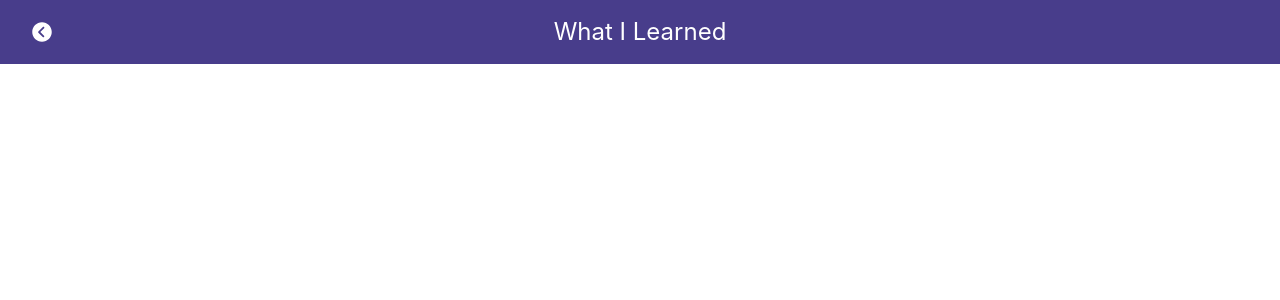
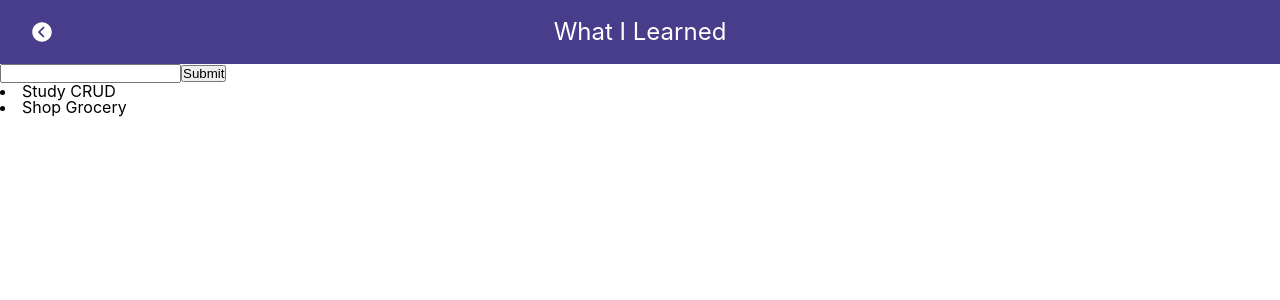
Before and after one commit to saebomp/todayilearned, a React (Create React App) app: page /crud in a window 1280 px wide. Shown: the top 300 px of the page. Built offline with nearby package versions, Linux system fonts and the light colour scheme.

Commit message:
add crud

```diff
--- a/src/App.js
+++ b/src/App.js
@@ -26,6 +26,7 @@ import MobileNavigation from './components/MobileNavigation'
 import Drawing from './components/Drawing'
 import StickyNavigation from './components/StickyNavigation'
 import Form from './components/Form'
+import Crud from './components/Crud'
 
 function App() {
   return (
@@ -57,6 +58,7 @@ function App() {
         <Route exact path="/drawing" component={Drawing} />
         <Route exact path="/stickyNavigation" component={StickyNavigation} />
         <Route exact path="/form" component={Form} />
+        <Route exact path="/crud" component={Crud} />
       </div>
     </Router>
   );
--- a/src/Data.js
+++ b/src/Data.js
@@ -143,4 +143,10 @@ export let DATA = [
     title : 'form',
     component : 'Form'
   },
+  {
+    id: 23,
+    path : '/crud',
+    title : 'crud',
+    component : 'Crud'
+  },
 ]
--- /dev/null
+++ b/src/components/Crud.js
@@ -0,0 +1,52 @@
+import React, {Component} from 'react';
+
+
+class Crud extends Component {
+    constructor(props) {
+      super(props);
+      this.state = {
+        todos: [
+            {
+                status:'active',
+                item:'Study CRUD'
+            },
+            {
+                status:'inactive',
+                item:'Shop Grocery'
+            },
+        ]
+      }
+      this.handleSubmit = this.handleSubmit.bind(this);
+      this.handleChange = this.handleChange.bind(this);
+    }
+
+    handleSubmit = (e) => {
+        e.preventDefault();
+        this.setState({item:e.target.value,status:'active'})
+    }
+    handleChange = (e) => {
+        this.setState({item:e.target.value})
+    }
+
+    render = () => {
+        return (
+            <div>
+                <div className="input">
+                    <form onSubmit={this.handleSubmit}>
+                        <input type="text" onChange={this.handleChange}/>
+                        <button type="submit">Submit</button>
+                    </form>
+                </div>
+                <div>
+                    {this.state.todos.map((todo)  => (
+                        <li>{todo.item}</li>
+                    ))}
+                </div>
+            </div>
+        );
+      };
+    }
+
+export default Crud;
+
+  //https://www.youtube.com/watch?v=s6KmBH1Ew4Q
```
Also changed, not shown: src/components/SimpleForm.js (added).
